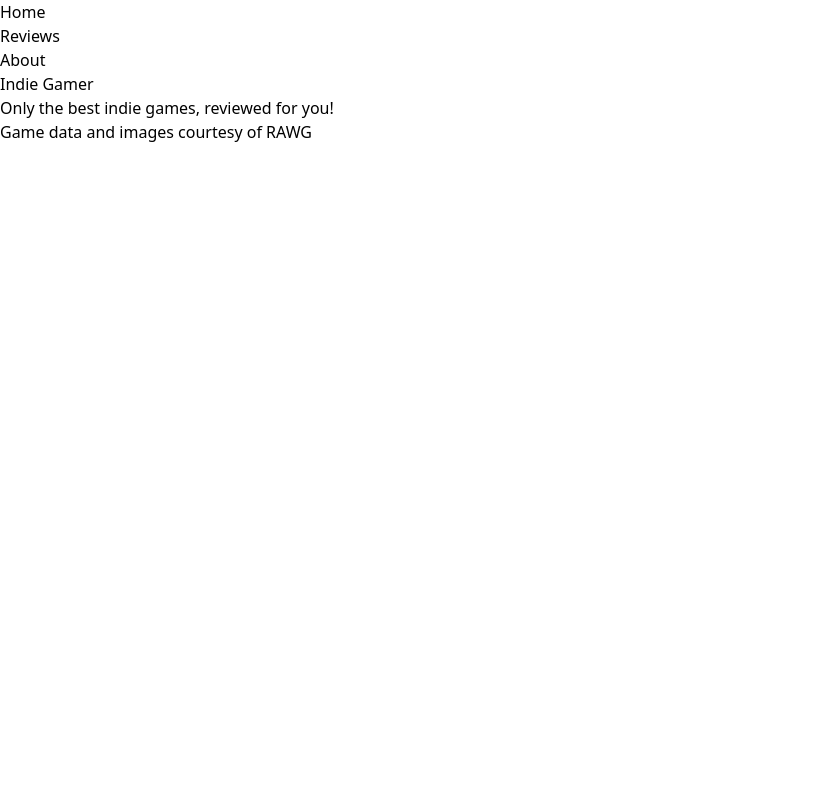
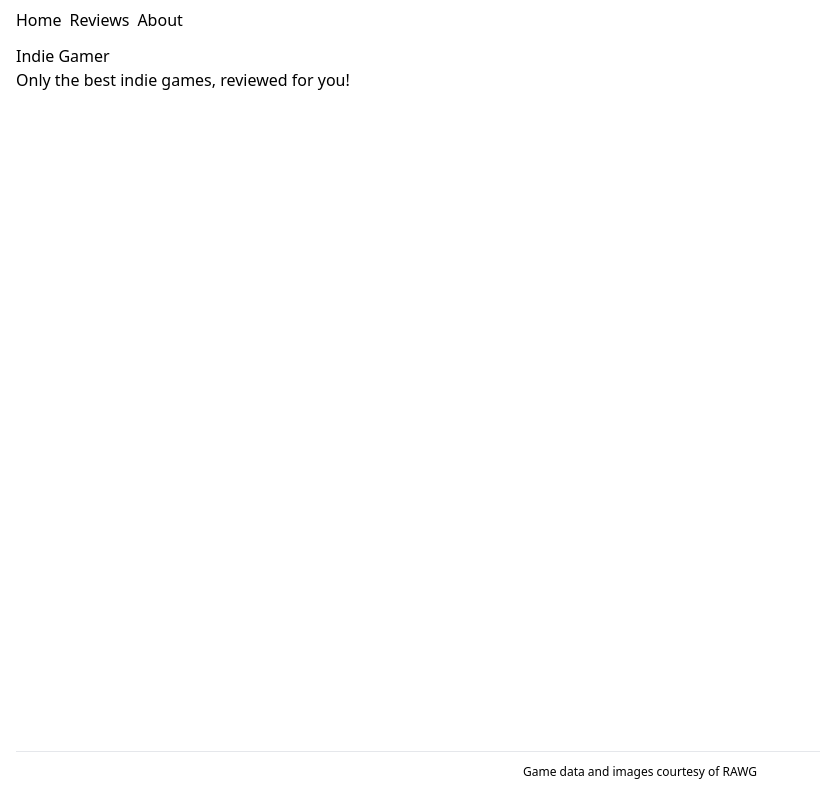
Before and after one commit to Shrike717/NEXTJS-UDEMY-NEXTJS-BY-EXAMPLE, a Next.js app in the folder 01. App - SSG - Next Reviews/next-reviews/: page / in a window 1280 px wide. Shown: the whole page, without its empty margins (0-820 px from the left). Built offline with nearby package versions, Linux system fonts and the light colour scheme.

Commit message:
First positioning of body elements

```diff
--- a/01. App - SSG - Next Reviews/next-reviews/app/layout.jsx
+++ b/01. App - SSG - Next Reviews/next-reviews/app/layout.jsx
@@ -10,10 +10,10 @@ export default function RootLayout({ children }) {
 			<head>
 				<title>Next.js App</title>
 			</head>
-			<body>
+			<body className="flex flex-col px-4 py-2 min-h-screen">
 				<header>
 					<nav>
-						<ul>
+						<ul className="flex gap-2">
 							<li>
 								<Link href="/">Home</Link>
 							</li>
@@ -28,8 +28,8 @@ export default function RootLayout({ children }) {
 						</ul>
 					</nav>
 				</header>
-				<main>{children}</main>
-				<footer>
+				<main className="py-3 grow">{children}</main>
+				<footer className="border-t py-3 text-center text-xs">
 					Game data and images courtesy of{" "}
 					<a href="https://rawg.io/" target="_blank">
 						RAWG
```
